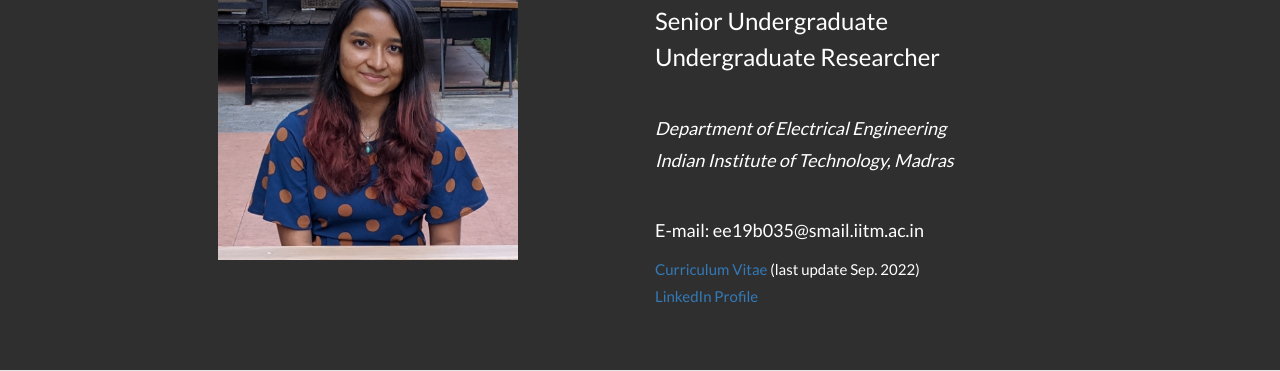
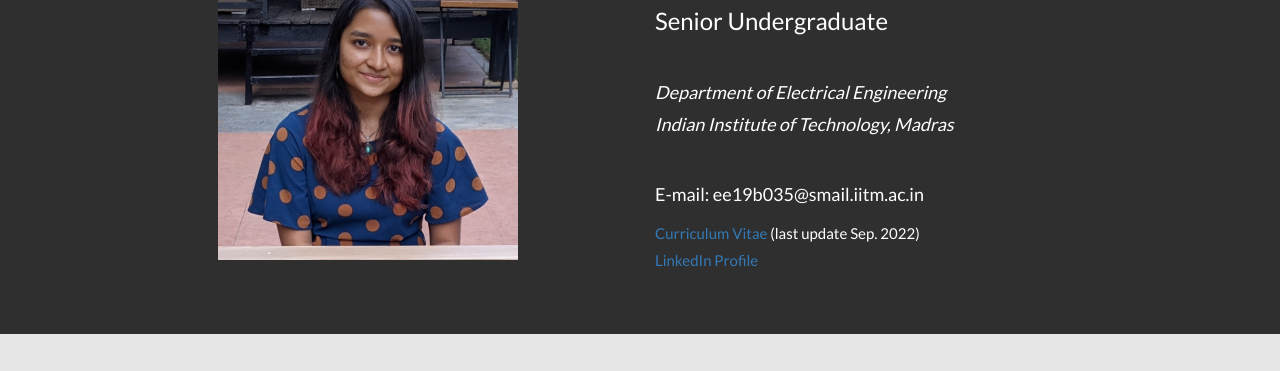
Before and after one commit to lakshyaj02/lakshyaj02.github.io, a plain HTML site: page index.html in a window 1280 px wide. Shown: the part 170-541 px from the top of the page. Drawn offline with nearby package versions, Linux system fonts and the light colour scheme.

Commit message:
Update index.html

```diff
--- a/index.html
+++ b/index.html
@@ -270,8 +270,7 @@
 	</div>
     <div class="col-sm-6" style="max-width: 550px; padding-bottom:40px;">
       <h2>Lakshya J</h2>
-      <h3 class="font-weight-bold" style="line-height: 150%;">Senior Undergraduate<br>
-      Undergraduate Researcher</h3><br>
+      <h3 class="font-weight-bold" style="line-height: 150%;">Senior Undergraduate</h3><br>
 	  <p><i>Department of Electrical Engineering<br>
 	  Indian Institute of Technology, Madras</i></p><br>
 	  <p>E-mail: ee19b035@smail.iitm.ac.in</p>
```
